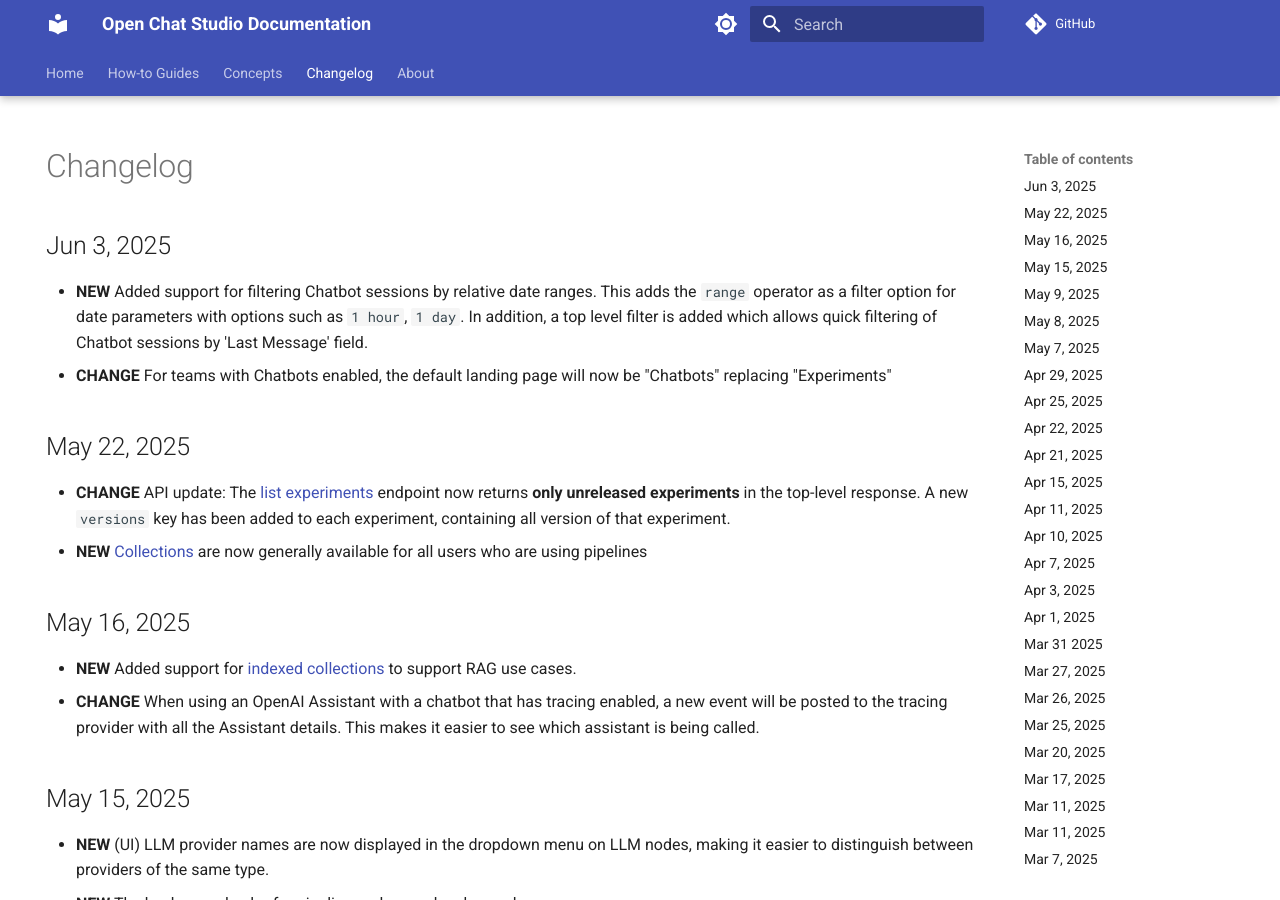
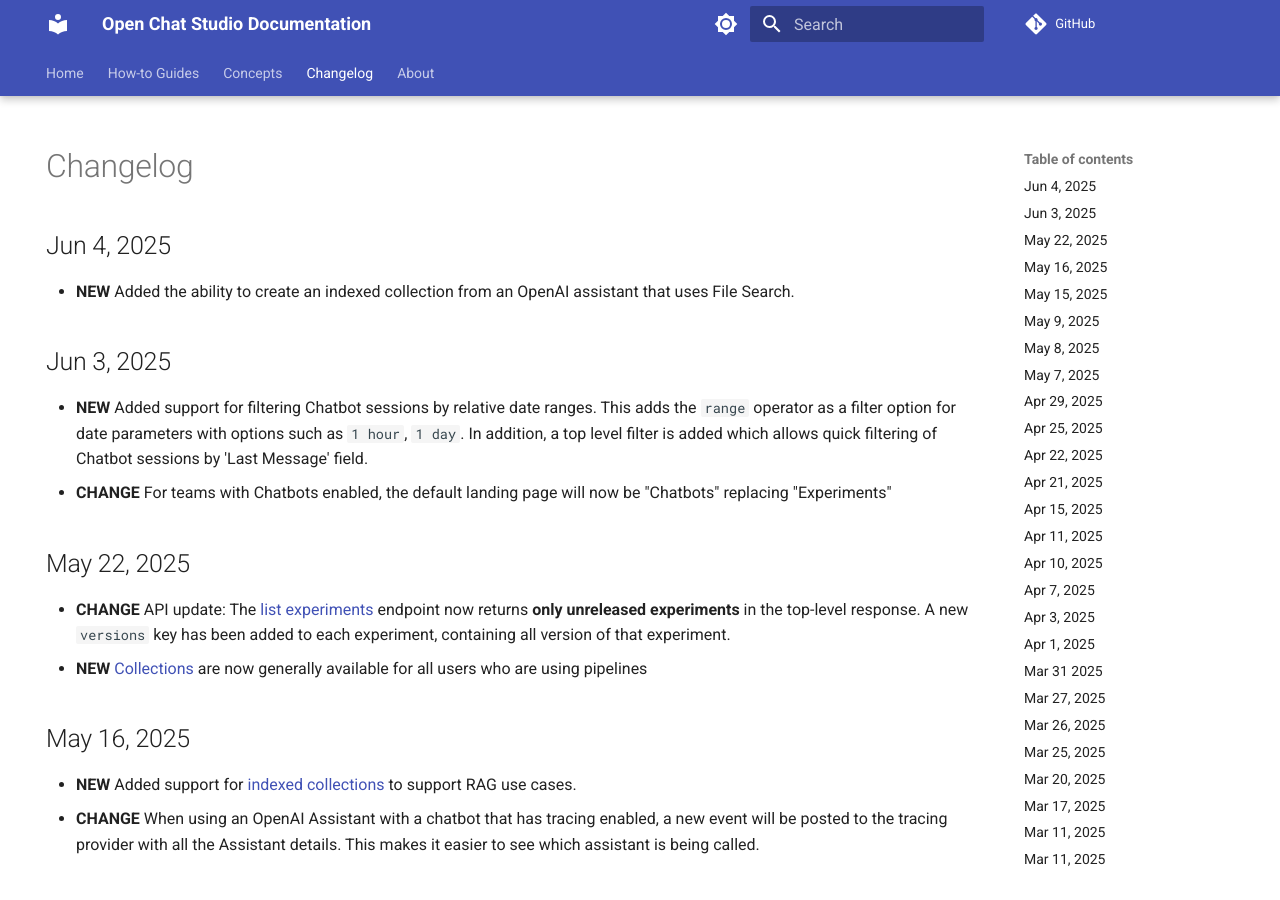
Before and after one commit to dimagi/open-chat-studio-docs, an MkDocs documentation site: the page built from docs/changelog.md, in a window 1280 px wide and 900 px high. Built offline with MkDocs 1.6.1 and Material for MkDocs 9.7.7, drawn with Linux system fonts in a browser that asks for light colours; emoji names are drawn with the system emoji font; a script that is not in the unit is left out; comment, search, counter and statistics services are not loaded.

Commit message:
Update docs and changelog

```diff
--- a/docs/changelog.md
+++ b/docs/changelog.md
@@ -4,6 +4,9 @@ hide:
 ---
 
 # Changelog
+## Jun 4, 2025
+* **NEW** Added the ability to create an indexed collection from an OpenAI assistant that uses File Search.
+
 ## Jun 3, 2025
 * **NEW** Added support for filtering Chatbot sessions by relative date ranges. This adds the `range` operator as a filter option for date parameters with options such as `1 hour`, `1 day`. In addition, a top level filter is added which allows quick filtering of Chatbot sessions by 'Last Message' field.
 * **CHANGE** For teams with Chatbots enabled, the default landing page will now be "Chatbots" replacing "Experiments"
```
Also changed, not shown: docs/concepts/collections/indexed.md (+2 -0 lines).
